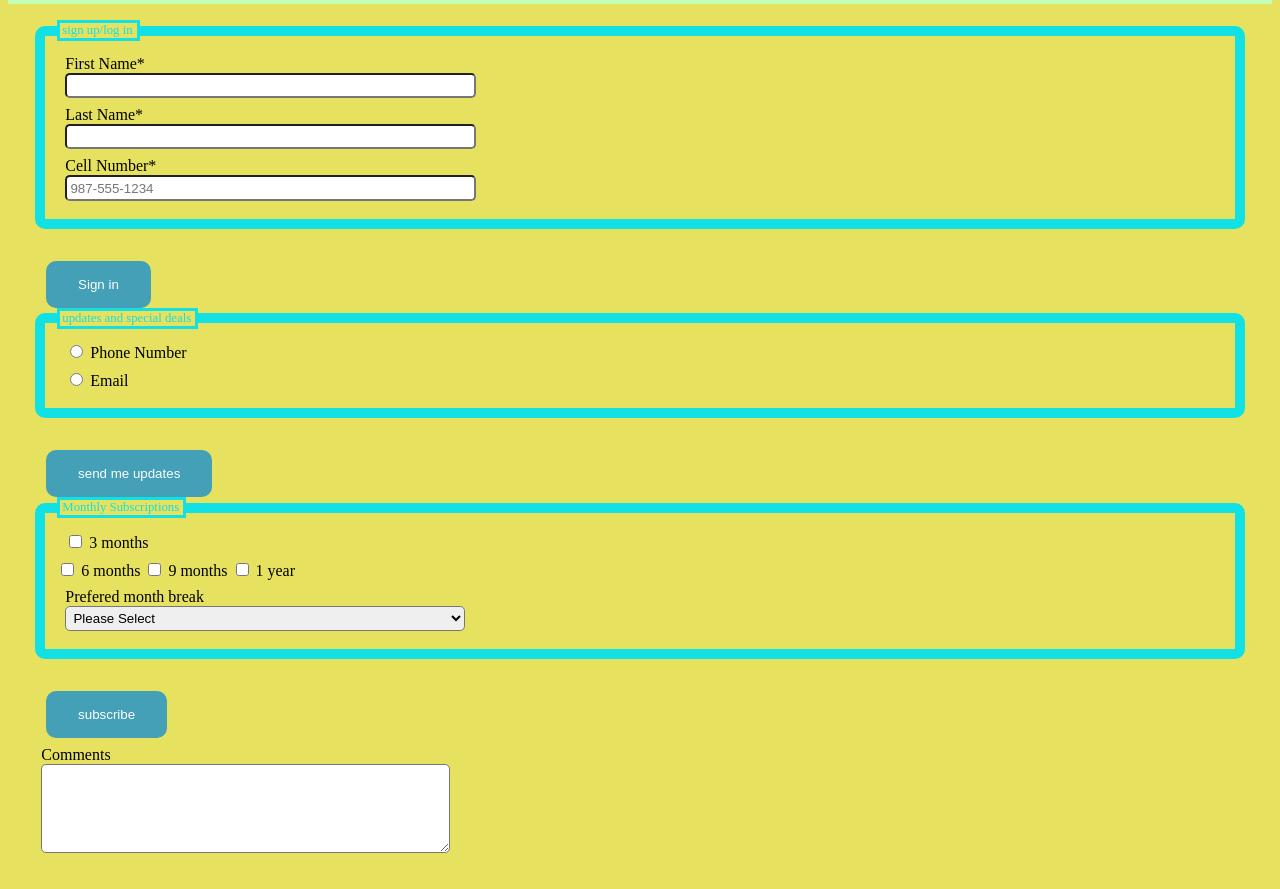
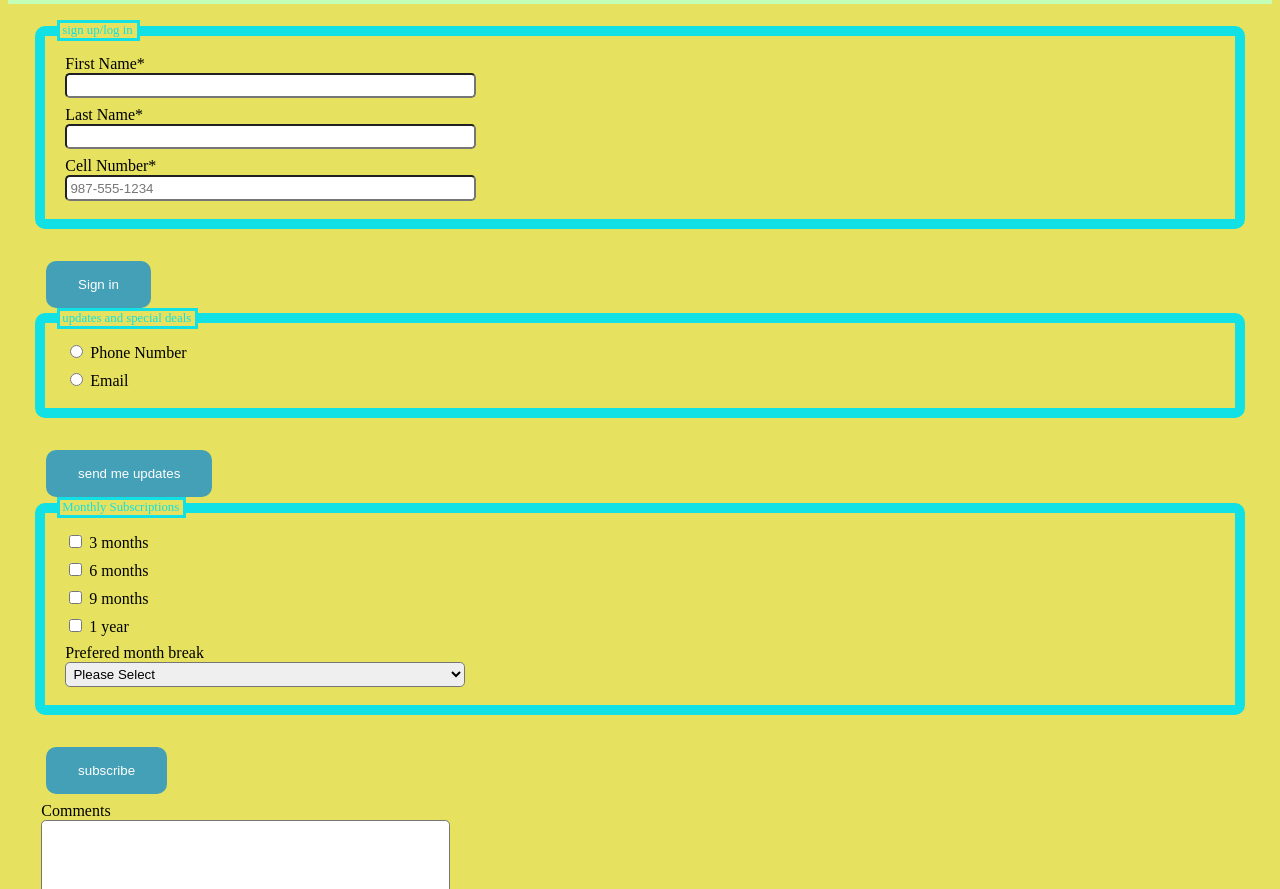
Before and after one commit to EasterBalm/dwdd1600, a plain HTML site: page 06form/account.html in a window 1280 px wide. Shown: the part 211-1100 px from the top of the page. Drawn offline with Linux system fonts and the light colour scheme.

Commit message:
Add files via upload

```diff
--- a/06form/account.html
+++ b/06form/account.html
@@ -51,9 +51,9 @@
         <fieldset>
             <legend>Monthly Subscriptions</legend>
             <label><input type="checkbox" name="3months" value="chosen"> 3 months</label>
-            <lable><input type="checkbox" name="6months" value="chosen"> 6 months</label>
-            <lable><input type="checkbox" name="9 months" value="chosen"> 9 months</label>
-            <lable><input type="checkbox" name="1 year" value="chosen"> 1 year</label>
+            <label><input type="checkbox" name="6months" value="chosen"> 6 months</label>
+            <label><input type="checkbox" name="9 months" value="chosen"> 9 months</label>
+            <label><input type="checkbox" name="1 year" value="chosen"> 1 year</label>
 
             <label>Prefered month break
             <select name="time">
```
